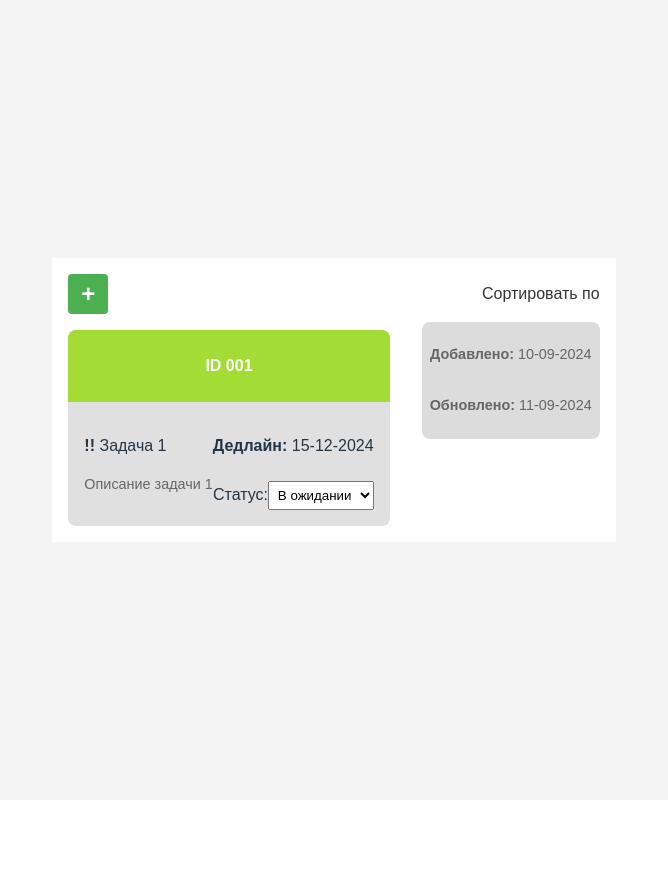
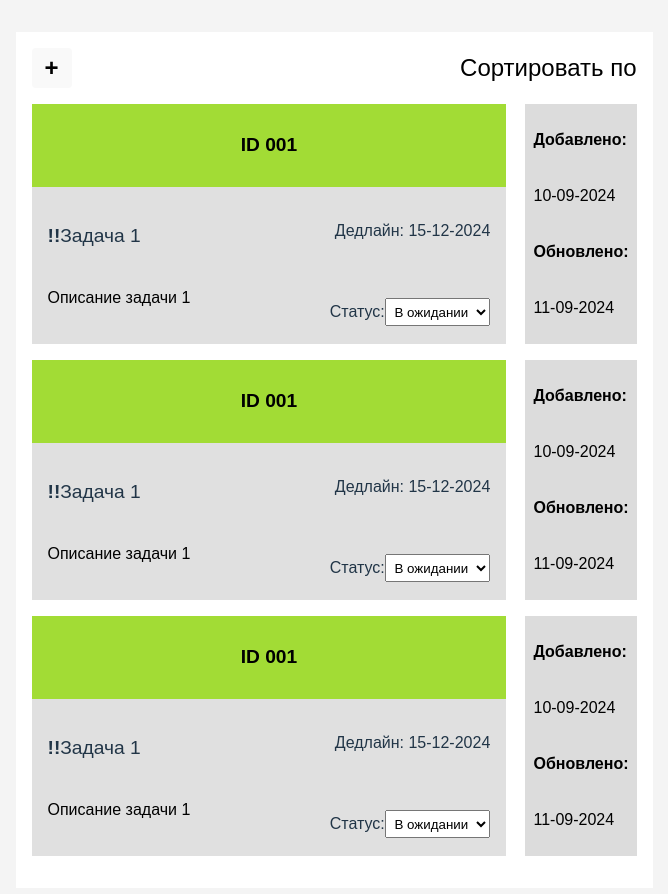
Before and after one commit to tarvarrs/task-tracker, a React (Vite) app in the folder frontend/: page / in a window 1280 px wide. Shown: the top 894 px of the page, without its empty margins (306-974 px from the left). Before the commit the page ends 800 px from the top, so only its background shows below. Built offline with nearby package versions, Linux system fonts and the light colour scheme.

Commit message:
fix card elements positions

```diff
--- a/frontend/src/App.css
+++ b/frontend/src/App.css
@@ -33,14 +33,6 @@
   }
 }
 
-.card {
-  padding: 2em;
-}
-
-.read-the-docs {
-  color: #888;
-}
-
 /* Общие стили */
 body {
   font-family: Arial, sans-serif;
@@ -51,7 +43,7 @@ body {
 
 .task-tracker {
   padding: 1rem;
-  max-width: 800px;
+  /* max-width: 800px; */
   margin: 0 auto;
   background-color: #ffffff;
 }
@@ -67,8 +59,7 @@ body {
 .add-task-btn {
   font-size: 1.5rem;
   font-weight: bold;
-  background: #4caf50;
-  color: white;
+  color: black;
   border: none;
   border-radius: 4px;
   width: 40px;
@@ -78,40 +69,41 @@ body {
 }
 
 .sort-label {
-  font-size: 1rem;
-  color: #333;
+  font-size: 1.5rem;
+  color: black;
 }
 
-/* Список карточек задач */
 .task-card {
   display: flex;
   flex-direction: row;
-  gap: 1rem;
+  gap: 0.2rem;
+  /* width: 800px; */
+  margin-bottom: 1rem;
 }
 
-/* Карточка задачи */
-.task-info {
-  display: flex;
-  flex-direction: column;
-  background-color: #e0e0e0;
-  border-radius: 8px;
-  overflow: hidden;
-  position: relative;
-}
-
-/* Шапка карточки */
 .task-header {
   background-color: #A2DC35;
-  color: white;
+  color: black;
   padding: 0.5rem;
   font-weight: bold;
   text-align: center;
 }
 
-/* Основная часть карточки */
+.task-id {
+  font-size: 1.2rem;
+}
+
+.task-info {
+  display: flex;
+  flex-direction: column;
+  background-color: #e0e0e0;
+  overflow: hidden;
+  position: relative;
+}
+
 .task-content {
   display: flex;
-  justify-content: space-between;
+  /* justify-content: space-between; */
   padding: 1rem;
 }
 
@@ -120,12 +112,17 @@ body {
   flex-direction: column;
   justify-content: space-between;
   text-align: left;
+  width: 50%;
+}
+
+.task-name {
+  font-size: 1.2rem;
 }
 
 .task-description {
-  margin-top: auto;
-  font-size: 0.9rem;
-  color: #666;
+  /* margin-top: 0.2rem; */
+  font-size: 1rem;
+  color: #000000;
 }
 
 .task-right {
@@ -133,25 +130,26 @@ body {
   flex-direction: column;
   justify-content: space-between;
   text-align: right;
+  width: 300px;
+}
+
+.task-deadline {
+  font-size: 1rem;
 }
 
 .task-status select {
-  margin-top: 0.2rem;
+  /* margin-top: 0.2rem; */
   padding: 0.3rem;
 }
 
-/* Блок с датами */
 .task-dates {
   display: flex;
   flex-direction: column;
-  font-size: 0.9rem;
-  color: #666;
+  font-size: 1rem;
+  color: black;
   background-color: #dcdcdc;
   padding: 0.5rem;
-  border-radius: 8px;
-  text-align: right;
+  text-align: left;
   align-self: flex-start;
   margin-left: 1rem;
-  /* box-sizing: border-box; */
-  margin-top: -0.5rem; /* Поднимаем, чтобы визуально примыкал */
 }
--- a/frontend/src/App.jsx
+++ b/frontend/src/App.jsx
@@ -15,15 +15,15 @@ function App() {
   <div class="task-card">
     <div class="task-info">
       <div class="task-header">
-        <p>ID 001</p>
+        <p class="task-id">ID 001</p>
       </div>
       <div class="task-content">
         <div class="task-left">
-          <p><strong>!!</strong> Задача 1</p>
+          <p class="task-name"><strong>!!</strong>Задача 1</p>
           <p class="task-description">Описание задачи 1</p>
         </div>
         <div class="task-right">
-          <p><strong>Дедлайн:</strong> 15-12-2024</p>
+          <p class="task-deadline">Дедлайн: 15-12-2024</p>
           <div class="task-status">
             <label for="status-1">Статус:</label>
             <select id="status-1">
@@ -36,8 +36,70 @@ function App() {
       </div>
     </div>
     <div class="task-dates">
-      <p><strong>Добавлено:</strong> 10-09-2024</p>
-      <p><strong>Обновлено:</strong> 11-09-2024</p>
+      <p><strong>Добавлено:</strong></p>
+      <p>10-09-2024</p>
+      <p><strong>Обновлено:</strong></p>
+      <p>11-09-2024</p>
+    </div>
+  </div>
+  <div class="task-card">
+    <div class="task-info">
+      <div class="task-header">
+        <p class="task-id">ID 001</p>
+      </div>
+      <div class="task-content">
+        <div class="task-left">
+          <p class="task-name"><strong>!!</strong>Задача 1</p>
+          <p class="task-description">Описание задачи 1</p>
+        </div>
+        <div class="task-right">
+          <p class="task-deadline">Дедлайн: 15-12-2024</p>
+          <div class="task-status">
+            <label for="status-1">Статус:</label>
+            <select id="status-1">
+              <option>В ожидании</option>
+              <option>В процессе</option>
+              <option>Выполнено</option>
+            </select>
+          </div>
+        </div>
+      </div>
+    </div>
+    <div class="task-dates">
+      <p><strong>Добавлено:</strong></p>
+      <p>10-09-2024</p>
+      <p><strong>Обновлено:</strong></p>
+      <p>11-09-2024</p>
+    </div>
+  </div>
+  <div class="task-card">
+    <div class="task-info">
+      <div class="task-header">
+        <p class="task-id">ID 001</p>
+      </div>
+      <div class="task-content">
+        <div class="task-left">
+          <p class="task-name"><strong>!!</strong>Задача 1</p>
+          <p class="task-description">Описание задачи 1</p>
+        </div>
+        <div class="task-right">
+          <p class="task-deadline">Дедлайн: 15-12-2024</p>
+          <div class="task-status">
+            <label for="status-1">Статус:</label>
+            <select id="status-1">
+              <option>В ожидании</option>
+              <option>В процессе</option>
+              <option>Выполнено</option>
+            </select>
+          </div>
+        </div>
+      </div>
+    </div>
+    <div class="task-dates">
+      <p><strong>Добавлено:</strong></p>
+      <p>10-09-2024</p>
+      <p><strong>Обновлено:</strong></p>
+      <p>11-09-2024</p>
     </div>
   </div>
 
```
